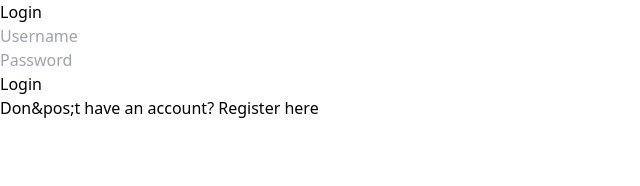
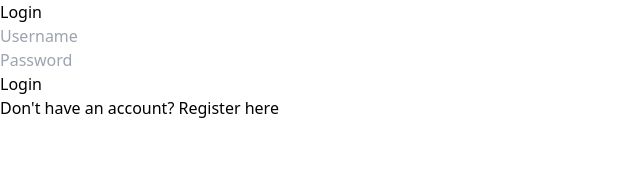
Before and after one commit to Nikhilprasad-r/guvi-training-hallbooking, a React (Vite) app in the folder hall-booking/: page / in a window 1280 px wide. Shown: the top 186 px of the page, without its empty margins (0-640 px from the left). Built offline with nearby package versions, Linux system fonts and the light colour scheme; no server answers.

Commit message:
changed some ui

```diff
--- a/hall-booking/src/App.jsx
+++ b/hall-booking/src/App.jsx
@@ -31,7 +31,7 @@
             <>
               <Login onLogin={handleLoginSuccess} />
               <p>
-                Don&pos;t have an account?{" "}
+                Don&apos;t have an account?{" "}
                 <button onClick={toggleAuthForm} className="text-blue-500">
                   Register here
                 </button>
```
